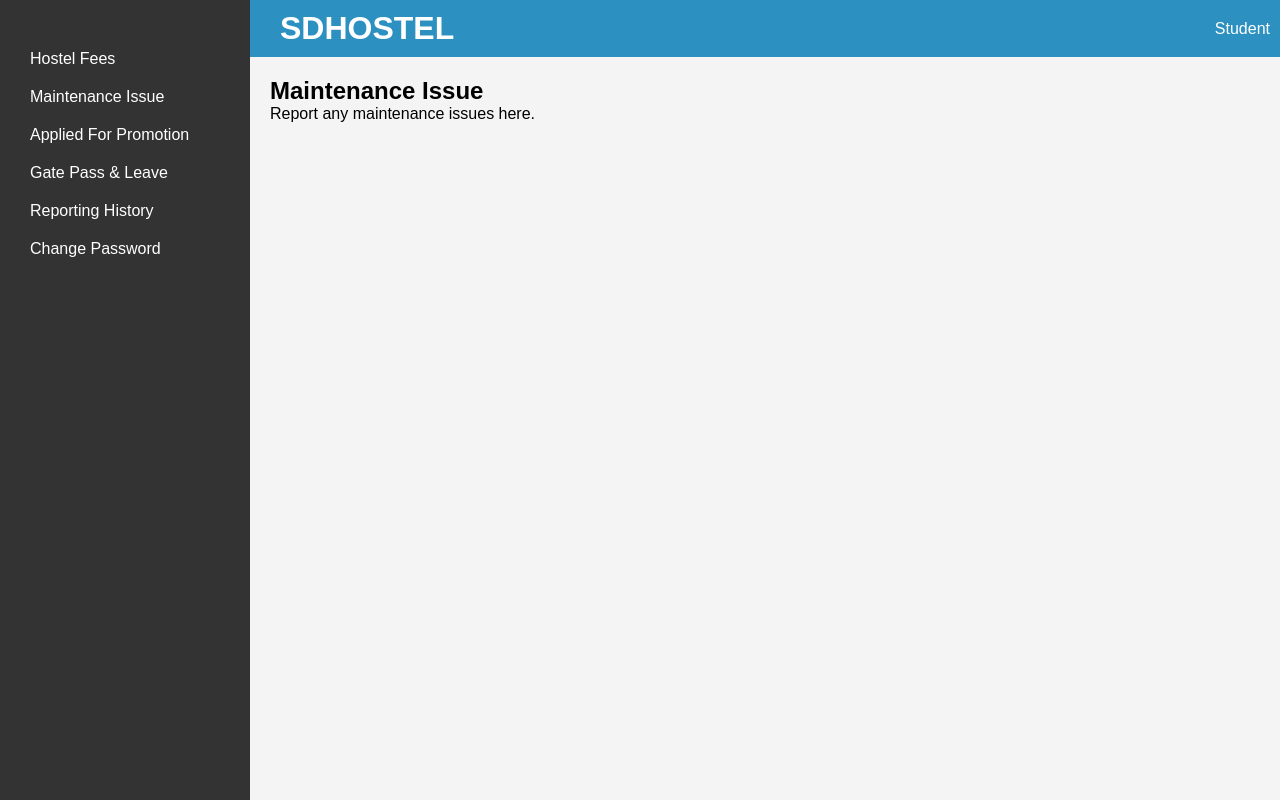
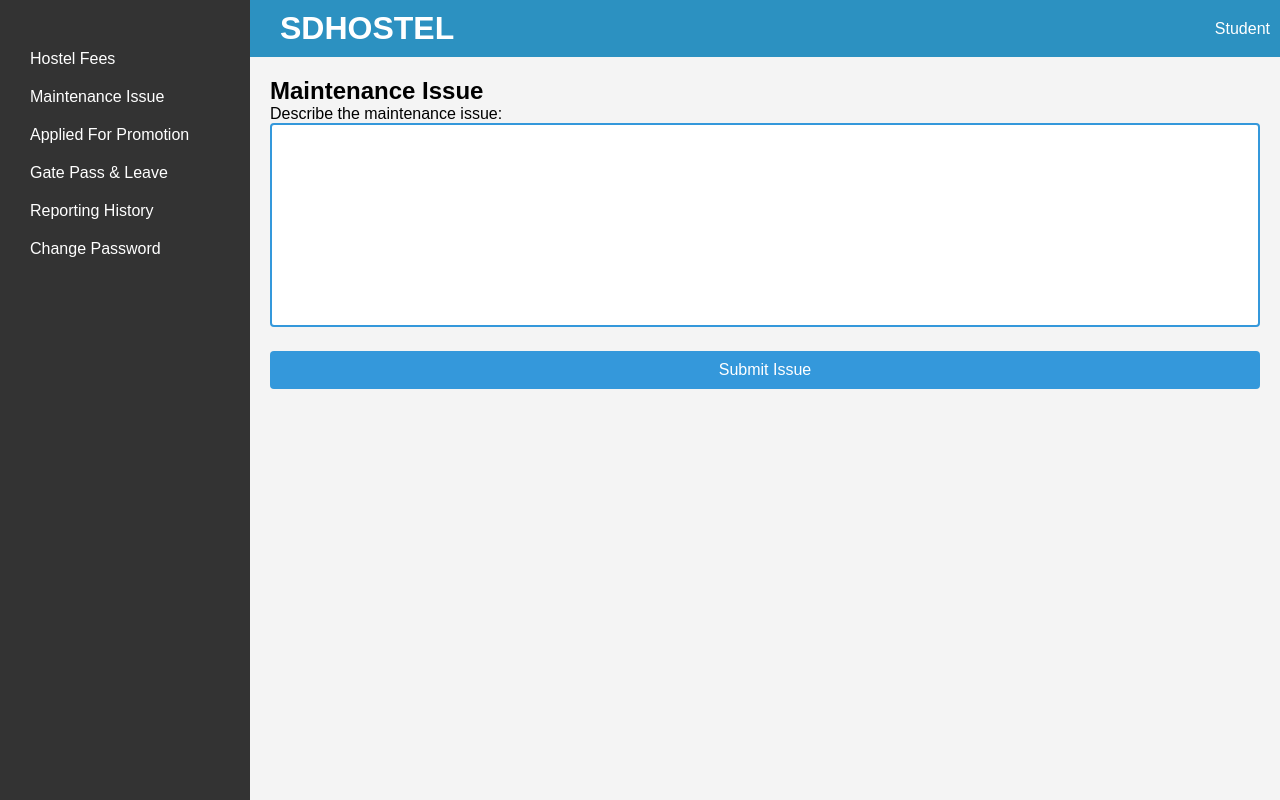
Before and after one commit to F1Square/hostel-management, a PHP site: page /hostel-manage/maintenance-issue.php in a window 1280 px wide. Run offline with PHP 8.4, Linux system fonts and the light colour scheme.

Commit message:
add maintainns issues for users

```diff
--- a/frontend/maintenance-issue.php
+++ b/frontend/maintenance-issue.php
@@ -5,6 +5,50 @@
     <meta name="viewport" content="width=device-width, initial-scale=1.0">
     <title>Maintenance Issue</title>
     <link rel="stylesheet" href="styles.css">
+    <style>
+        /* Textarea styling */
+        textarea {
+            resize: none; /* Disable resizing */
+            padding: 10px; /* Inner padding */
+            border: 2px solid #3498db; /* Thicker border */
+            border-radius: 4px; /* Rounded corners */
+            font-size: 16px; /* Font size */
+            margin-bottom: 20px; /* Space below the textarea */
+            transition: border-color 0.3s; /* Smooth transition for border color */
+            width: 100%; /* Full width */
+            box-sizing: border-box; /* Include padding and border in width */
+        }
+
+        /* Textarea focus effect */
+        textarea:focus {
+            border-color: #2980b9; /* Darker border on focus */
+            outline: none; /* Remove default outline */
+        }
+
+        /* Submit button styling */
+        input[type="submit"] {
+            background-color: #3498db; /* Button color */
+            color: white; /* Text color */
+            border: none; /* Remove border */
+            padding: 10px 15px; /* Padding */
+            border-radius: 4px; /* Rounded corners */
+            cursor: pointer; /* Pointer cursor */
+            font-size: 16px; /* Font size */
+            transition: background-color 0.3s; /* Smooth transition for background color */
+            width: 100%; /* Full width */
+            box-sizing: border-box; /* Include padding in width */
+        }
+
+        /* Button hover effect */
+        input[type="submit"]:hover {
+            background-color: #2980b9; /* Darker shade on hover */
+        }
+
+        /* Button active effect */
+        input[type="submit"]:active {
+            background-color: #1a6d99; /* Even darker shade on active */
+        }
+    </style>
 </head>
 <body>
     <?php include 'sidebar.php'; ?>
@@ -12,7 +56,12 @@
         <?php include 'topbar.php'; ?>
         <div class="main-content">
             <h2>Maintenance Issue</h2>
-            <p>Report any maintenance issues here.</p>
+
+            <form action="submit_issue.php" method="post"> <!-- Change action to your submission script -->
+                <label for="issue">Describe the maintenance issue:</label>
+                <textarea id="issue" name="issue" rows="10" required></textarea>
+                <input type="submit" value="Submit Issue">
+            </form>
         </div>
     </div>
 </body>
```
